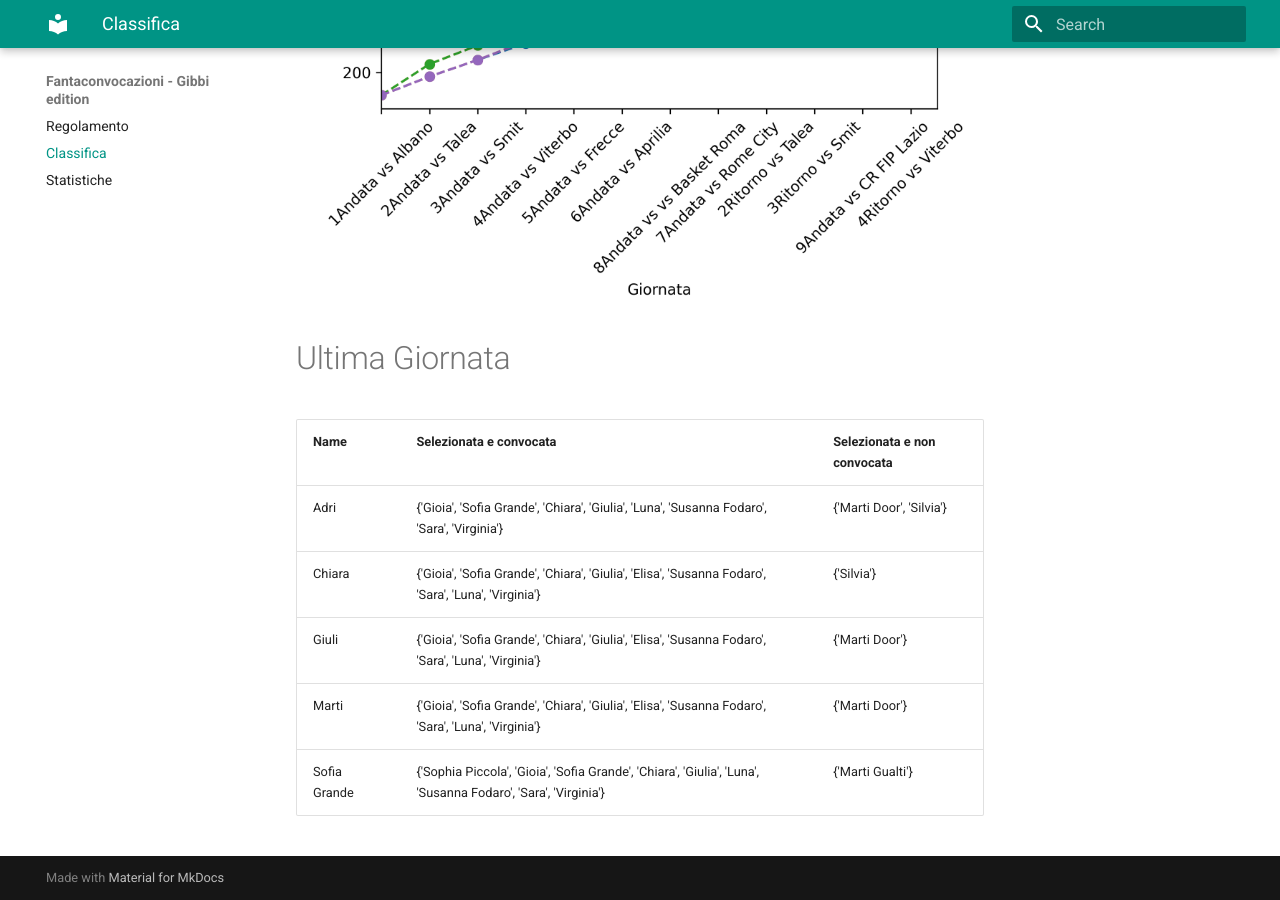
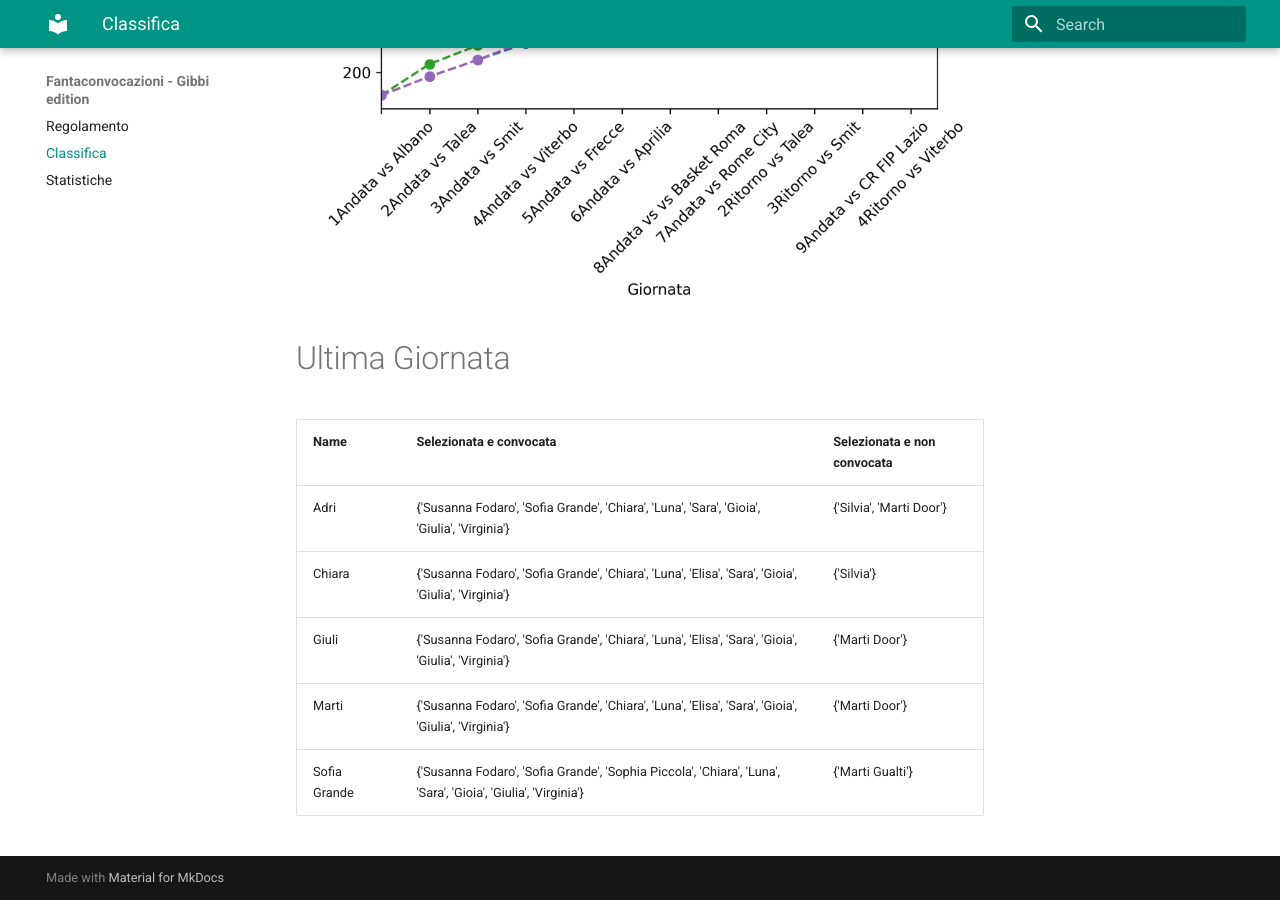
Before and after one commit to martinig94/fantagibbi, an MkDocs documentation site: the page built from docs/Classifica.md, in a window 1280 px wide and 900 px high, scrolled down 810 px. Built offline with MkDocs 1.6.1 and Material for MkDocs 9.7.7, drawn with Linux system fonts in a browser that asks for light colours.

Commit message:
Auto-update from main.py

```diff
--- a/docs/Classifica.md
+++ b/docs/Classifica.md
@@ -18,9 +18,9 @@
 <!-- START_TABLE CORRECT -->
 | Name         | Selezionata e convocata                                                                                       | Selezionata e non convocata   |
 |:-------------|:--------------------------------------------------------------------------------------------------------------|:------------------------------|
-| Adri         | {'Gioia', 'Sofia Grande', 'Chiara', 'Giulia', 'Luna', 'Susanna Fodaro', 'Sara', 'Virginia'}                   | {'Marti Door', 'Silvia'}      |
-| Chiara       | {'Gioia', 'Sofia Grande', 'Chiara', 'Giulia', 'Elisa', 'Susanna Fodaro', 'Sara', 'Luna', 'Virginia'}          | {'Silvia'}                    |
-| Giuli        | {'Gioia', 'Sofia Grande', 'Chiara', 'Giulia', 'Elisa', 'Susanna Fodaro', 'Sara', 'Luna', 'Virginia'}          | {'Marti Door'}                |
-| Marti        | {'Gioia', 'Sofia Grande', 'Chiara', 'Giulia', 'Elisa', 'Susanna Fodaro', 'Sara', 'Luna', 'Virginia'}          | {'Marti Door'}                |
-| Sofia Grande | {'Sophia Piccola', 'Gioia', 'Sofia Grande', 'Chiara', 'Giulia', 'Luna', 'Susanna Fodaro', 'Sara', 'Virginia'} | {'Marti Gualti'}              |
+| Adri         | {'Susanna Fodaro', 'Sofia Grande', 'Chiara', 'Luna', 'Sara', 'Gioia', 'Giulia', 'Virginia'}                   | {'Silvia', 'Marti Door'}      |
+| Chiara       | {'Susanna Fodaro', 'Sofia Grande', 'Chiara', 'Luna', 'Elisa', 'Sara', 'Gioia', 'Giulia', 'Virginia'}          | {'Silvia'}                    |
+| Giuli        | {'Susanna Fodaro', 'Sofia Grande', 'Chiara', 'Luna', 'Elisa', 'Sara', 'Gioia', 'Giulia', 'Virginia'}          | {'Marti Door'}                |
+| Marti        | {'Susanna Fodaro', 'Sofia Grande', 'Chiara', 'Luna', 'Elisa', 'Sara', 'Gioia', 'Giulia', 'Virginia'}          | {'Marti Door'}                |
+| Sofia Grande | {'Susanna Fodaro', 'Sofia Grande', 'Sophia Piccola', 'Chiara', 'Luna', 'Sara', 'Gioia', 'Giulia', 'Virginia'} | {'Marti Gualti'}              |
 <!-- END_TABLE CORRECT -->
```
